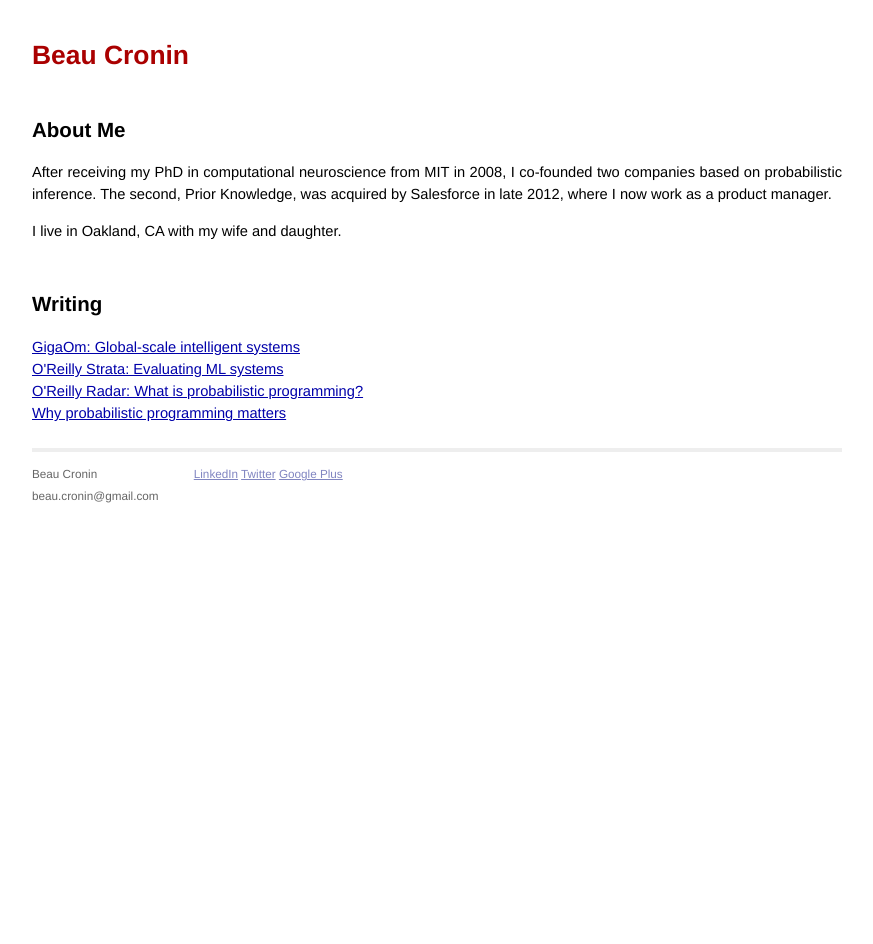
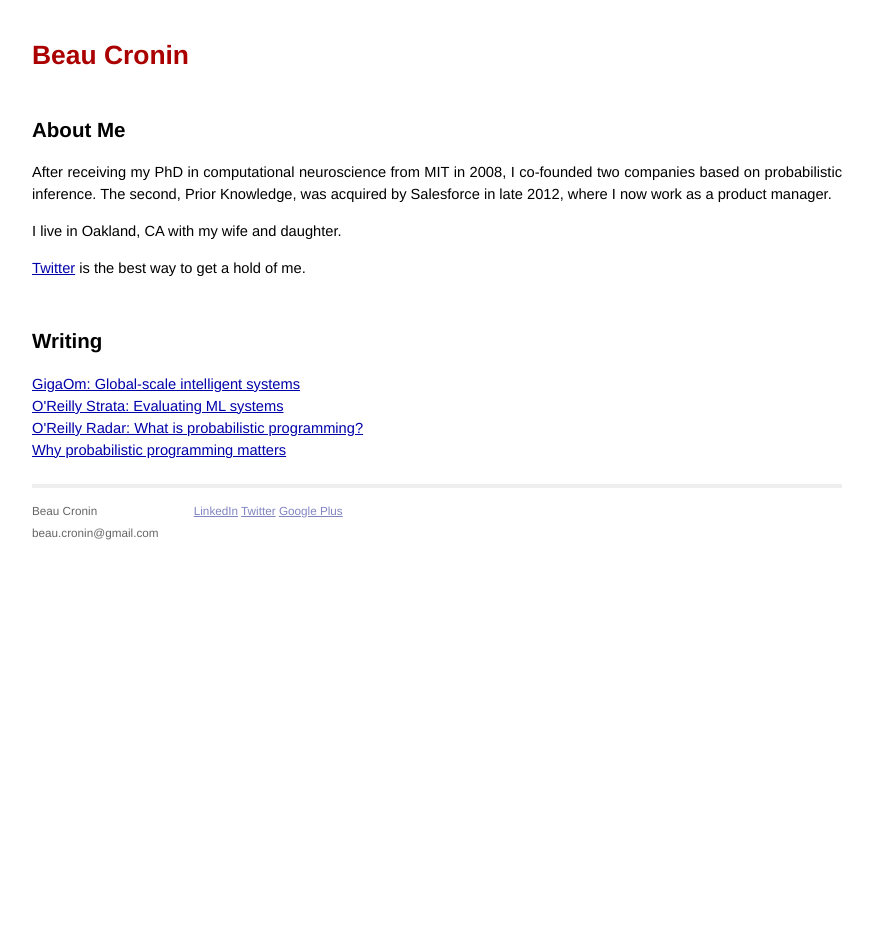
Before and after one commit to beaucronin/beaucronin.github.com, a Jekyll site: the page built from index.html, in a window 1280 px wide. Shown: the whole page, without its empty margins (203-1076 px from the left). Built offline with Jekyll 4.4.1, drawn with Linux system fonts in a browser that asks for light colours.

Commit message:
Update index.html

```diff
--- a/index.html
+++ b/index.html
@@ -7,6 +7,7 @@
   <h1>About Me</h1>
   <p>After receiving my PhD in computational neuroscience from MIT in 2008, I co-founded two companies based on probabilistic inference. The second, Prior Knowledge, was acquired by Salesforce in late 2012, where I now work as a product manager.</p>
   <p>I live in Oakland, CA with my wife and daughter.</p>
+  <p><a href="http://twitter.com/beaucronin">Twitter</a> is the best way to get a hold of me.</p>
   <p>&nbsp;</p>
   <h1>Writing</h1>
   <ul>
```
